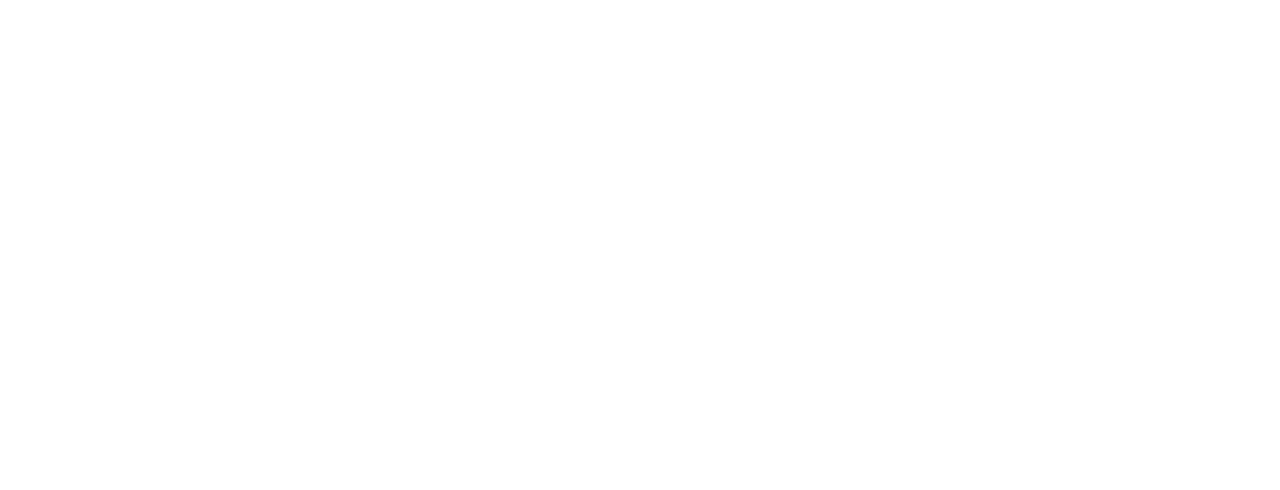
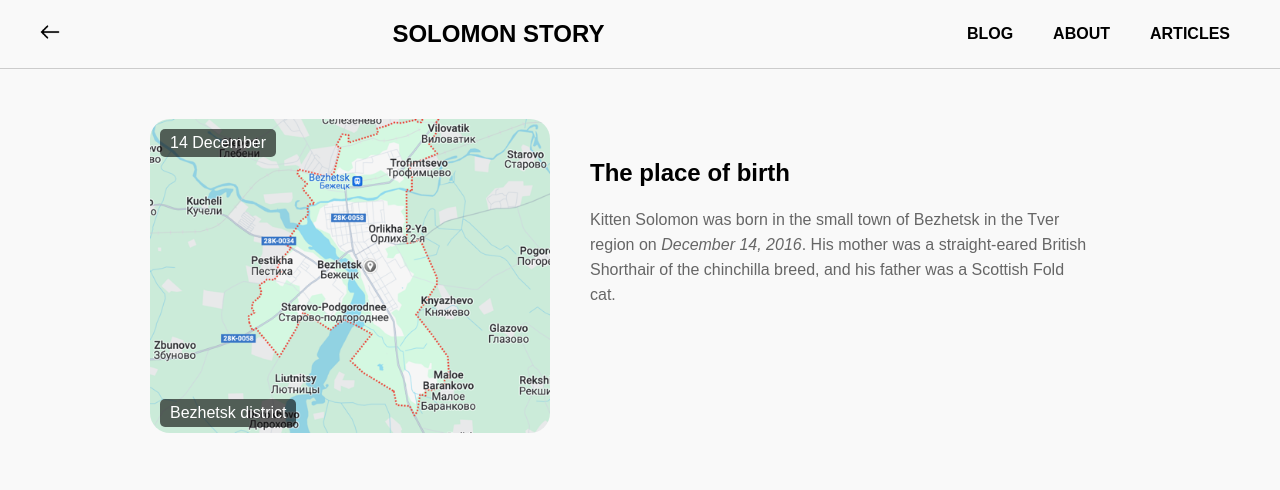
Before and after one commit to Abadan-git/fe_basic_project, a plain HTML site: page posts/cat_story.html in a window 1280 px wide. Drawn offline with Linux system fonts and the light colour scheme.

```diff
--- /dev/null
+++ b/css/cat_story_style.css
@@ -0,0 +1,132 @@
+body {
+   margin: 0;
+   font-family: Arial, sans-serif;
+   background-color: #f9f9f9;
+}
+
+
+.container {
+   max-width: 1200px;
+   margin: 0 auto;
+   padding: 0 20px;
+   display: flex;
+   justify-content: space-between;
+   align-items: center;
+}
+
+
+header {
+   border-bottom: 1px solid #ccc;
+   padding: 20px 0;
+}
+
+
+.logo {
+   font-size: 24px;
+   font-weight: bold;
+}
+
+
+nav {
+   display: flex;
+}
+
+
+.menu {
+   list-style: none;
+   padding: 0;
+   margin: 0;
+   display: flex;
+   align-items: center;
+}
+
+
+.menu li {
+   margin-left: 20px;
+}
+
+
+.menu a {
+   text-decoration: none;
+   color: #000;
+   font-weight: bold;
+   padding: 5px 10px;
+   border-radius: 3px;
+   transition: 0.3s;
+}
+
+
+.menu a:hover {
+   background-color: #FFCC33;
+}
+
+
+main .container {
+   display: flex;
+   flex-direction: row;
+   align-items: center;
+   justify-content: center;
+   padding: 50px;
+}
+
+
+.birth-card {
+   display: flex;
+   flex-direction: row;
+   border-radius: 10px;
+   overflow: hidden;
+}
+
+
+.map-image {
+   position: relative;
+}
+
+
+.map-image img {
+   width: 400px;
+   height: auto;
+   object-fit: cover;
+   border-radius: 20px;
+}
+
+
+.birth-dates {
+   position: absolute;
+   top: 10px;
+   left: 10px;
+   background: rgba(0, 0, 0, 0.6);
+   color: #fff;
+   padding: 5px 10px;
+   border-radius: 5px;
+}
+
+
+.birth-description {
+   position: absolute;
+   bottom: 10px;
+   left: 10px;
+   background: rgba(0, 0, 0, 0.6);
+   color: #fff;
+   padding: 5px 10px;
+   border-radius: 5px;
+}
+
+
+.birth-details {
+   padding: 40px;
+   max-width: 500px;
+}
+
+
+.birth-details h1 {
+   margin: 0 0 20px;
+   font-size: 24px;
+}
+
+
+.birth-details p {
+   margin: 0 0 20px;
+   color: #666;
+   line-height: 25px;
+}
--- a/css/style.css
+++ b/css/style.css
@@ -14,7 +14,7 @@ body {
 
 header {
     border-bottom: 1px solid #ccc;
-    padding: 20px 0;
+    padding: 10px 0;
 }
 
 .logo {
@@ -47,55 +47,57 @@ nav {
     transition: 0.3s;
 }
 
-.menu a: hover {
+.menu a:hover {
     background-color: #FFCC33;
 }
 
-.hero {
+.cat {
     text-align: center;
-    padding: 50px 0;
+    padding: 30px 0;
+    margin: 0;
 }
 
-.hero img {
-    max-width: 100%;
+.cat img {
+    max-width: 35%;
     height: auto;
     border-radius: 20px;
 }
 
-.hero h1 {
+.cat h1 {
     font-size: 36px;
     margin: 20px 0 10px;
 }
 
-.hero p {
+.cat p {
     font-size: 18px;
     color: #666;
+    padding: 50px;
+    border-bottom: 1px solid #ccc;
 }
 
 .articles {
     text-align: center;
+    padding-top: 1px;
 }
 
 .articles h2 {
     font-size: 30px;
-    margin-bottom: 30px;
-    background-color: #FFCC33;
 }
 
 .articles-grid {
     display: flex;
-    flex-wrap: wrap;
-    justify-content: space-between;
+    flex-wrap: nowrap;
+    justify-content: center;
+    gap: 20px;
 }
 
 article {
-    width: 20%;
     margin-bottom: 15px;
     text-align: center;
 }
 
 article img {
-    max-width: 50%;
+    max-width: 30%;
     height: auto;
     border-radius: 10px;
 }
@@ -110,23 +112,28 @@ article img {
     font-size: 24px;
 }
 
-.articles-grid h4 li:hover {
+.article-list {
+    font-size: 15px;
+    margin-top: 15px;
+    text-align: center;
+    padding-left: 70px;
+    line-height: 30px;
+    list-style-type: none;
+    padding-left: 0;
+}
+
+.article-list li {
+    transition: 0.3s;
+}
+
+.article-list li:hover {
     font-size: 17px;
-    transition: 0.3s;
 }
 
 .articles-grid a {
     text-decoration: none;
     color: #000;
     font-weight: bold;
-}
-
-.articles-grid article h4 {
-    font-size: 15px;
-    margin-top: 15px;
-    text-align: left;
-    padding-left: 70px;
-    line-height: 30px;
 }
 
 footer {
--- a/posts/cat_story.html
+++ b/posts/cat_story.html
@@ -1,10 +1,45 @@
 <!DOCTYPE html>
-<html lang="en">
+<html lang="ru">
 <head>
-    <meta charset="UTF-8">
-    <title>Title</title>
+   <meta charset="UTF-8">
+   <meta name="viewport" content="width=device-width, initial-scale=1.0">
+   <title>Title</title>
+   <link rel="stylesheet" href="../css/cat_story_style.css">
 </head>
 <body>
-
+   <header>
+       <div class="container">
+           <a href="../index.html">
+               <img src="../images/back.png" alt="back" height="20px">
+           </a>
+           <div class="logo">
+               SOLOMON STORY
+           </div>
+           <nav>
+               <ul class="menu">
+                   <li><a href="index.html">BLOG</a></li>
+                   <li><a href="about.html">ABOUT</a></li>
+                   <li><a href="../index.html#articles">ARTICLES</a></li>
+               </ul>
+           </nav>
+       </div>
+   </header>
+   <main>
+       <div class="container">
+           <div class="birth-card">
+               <div class="map-image">
+                   <a target="_blank" href="https://www.google.com/maps/place/%D0%91%D0%B5%D0%B6%D0%B5%D1%86%D0%BA,+%D0%A2%D0%B2%D0%B5%D1%80%D1%81%D0%BA%D0%B0%D1%8F+%D0%BE%D0%B1%D0%BB.,+%D0%A0%D0%BE%D1%81%D1%81%D0%B8%D1%8F/@57.7780618,36.6082193,12z/data=!3m1!4b1!4m6!3m5!1s0x46b13e1eb3912055:0x572c9c45244d69fb!8m2!3d57.7764993!4d36.6865075!16zL20vMDhxbHlr?entry=ttu">
+                       <img src="../images/cat_story_images/map.png" alt="Map Image">
+                   </a>
+                   <div class="birth-dates">14 December</div>
+                   <div class="birth-description">Bezhetsk district</div>
+               </div>
+               <div class="birth-details">
+                   <h1>The place of birth</h1>
+                   <p>Kitten Solomon was born in the small town of Bezhetsk in the Tver region on <em>December 14, 2016</em>. His mother was a straight-eared British Shorthair of the chinchilla breed, and his father was a Scottish Fold cat.</p>
+               </div>
+           </div>
+       </div>
+   </main>
 </body>
 </html>
```
Also changed, not shown: index.html (+16 -16 lines), images/back.png (added), images/cat_story_images/map.png (added).
